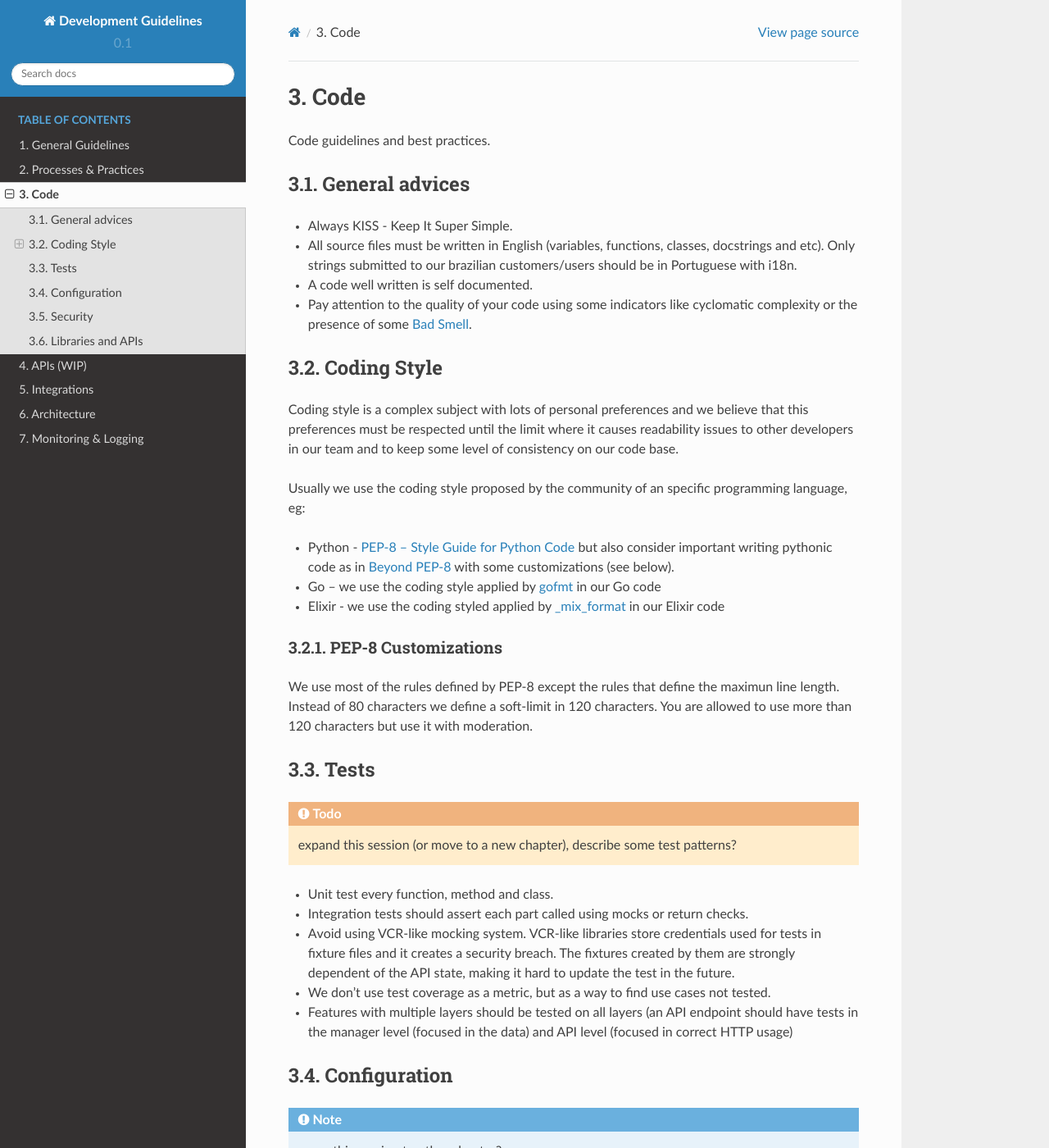
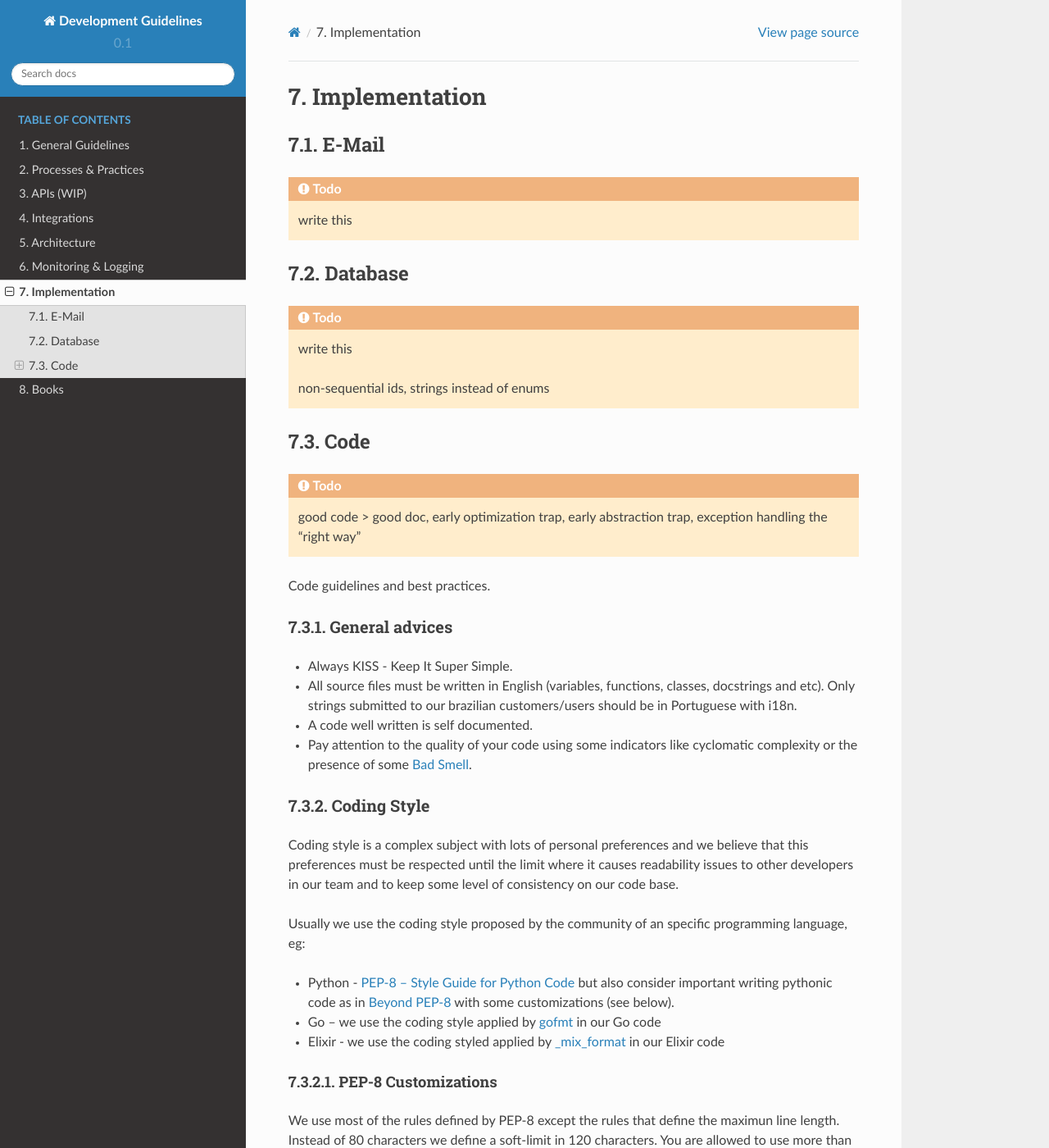
Before and after one commit to osantana/development-guidelines, a Sphinx documentation site: the page built from source/implementation.rst, in a window 1280 px wide and 1400 px high. Shown: the whole window at 82% size. Built offline with Sphinx 7.4.7 and the Read the Docs theme 2.0.0, drawn with Linux system fonts in a browser that asks for light colours; some of the changed text lies outside the part shown.

Commit message:
Setup beta version of the TOC and move Code chapter to Implementation chapter

```diff
--- a/source/code.rst
+++ b/source/implementation.rst
@@ -1,11 +1,37 @@
+Implementation
+==============
+
+E-Mail
+------
+
+.. todo:: write this
+
+
+.. _section-database:
+
+Database
+--------
+
+.. todo:: write this
+
+   non-sequential ids, strings instead of enums
+
+
+.. _section-code:
+
 Code
-====
+----
+
+.. todo::
+
+   good code > good doc, early optimization trap, early abstraction trap,
+   exception handling the "right way"
 
 Code guidelines and best practices.
 
 
 General advices
----------------
+~~~~~~~~~~~~~~~
 
 * Always KISS - Keep It Super Simple.
 * All source files must be written in English (variables, functions, classes,
@@ -16,10 +42,10 @@ General advices
   cyclomatic complexity or the presence of some `Bad Smell`_.
 
 
-.. _coding-style:
+.. _section-coding-style:
 
 Coding Style
-------------
+~~~~~~~~~~~~
 
 Coding style is a complex subject with lots of personal preferences and we
 believe that this preferences must be respected until the limit where it causes
@@ -37,7 +63,7 @@ programming language, eg:
 
 
 PEP-8 Customizations
-~~~~~~~~~~~~~~~~~~~~
+""""""""""""""""""""
 
 We use most of the rules defined by PEP-8 except the rules that define the
 maximun line length. Instead of 80 characters we define a soft-limit in 120
@@ -46,7 +72,7 @@ moderation.
 
 
 Tests
------
+~~~~~
 
 .. todo:: expand this session (or move to a new chapter), describe some test
    patterns?
@@ -65,7 +91,7 @@ Tests
 
 
 Configuration
--------------
+~~~~~~~~~~~~~
 
 
 .. note:: move this session to other chapter?
@@ -82,7 +108,7 @@ Configuration
 
 
 Security
---------
+~~~~~~~~
 
 
 .. note:: create a chapter specific for security?
@@ -104,10 +130,10 @@ Security
 .. _12-factor: https://12factor.net
 
 
-.. _libraries-and-apis:
+.. _section-libraries-and-apis:
 
 Libraries and APIs
-------------------
+~~~~~~~~~~~~~~~~~~
 
 .. todo:: move all libraries-API related topics from API chapter here.
 
```
Also changed, not shown: source/books.rst (added, +11 -0 lines), source/index.rst (+2 -8 lines).
